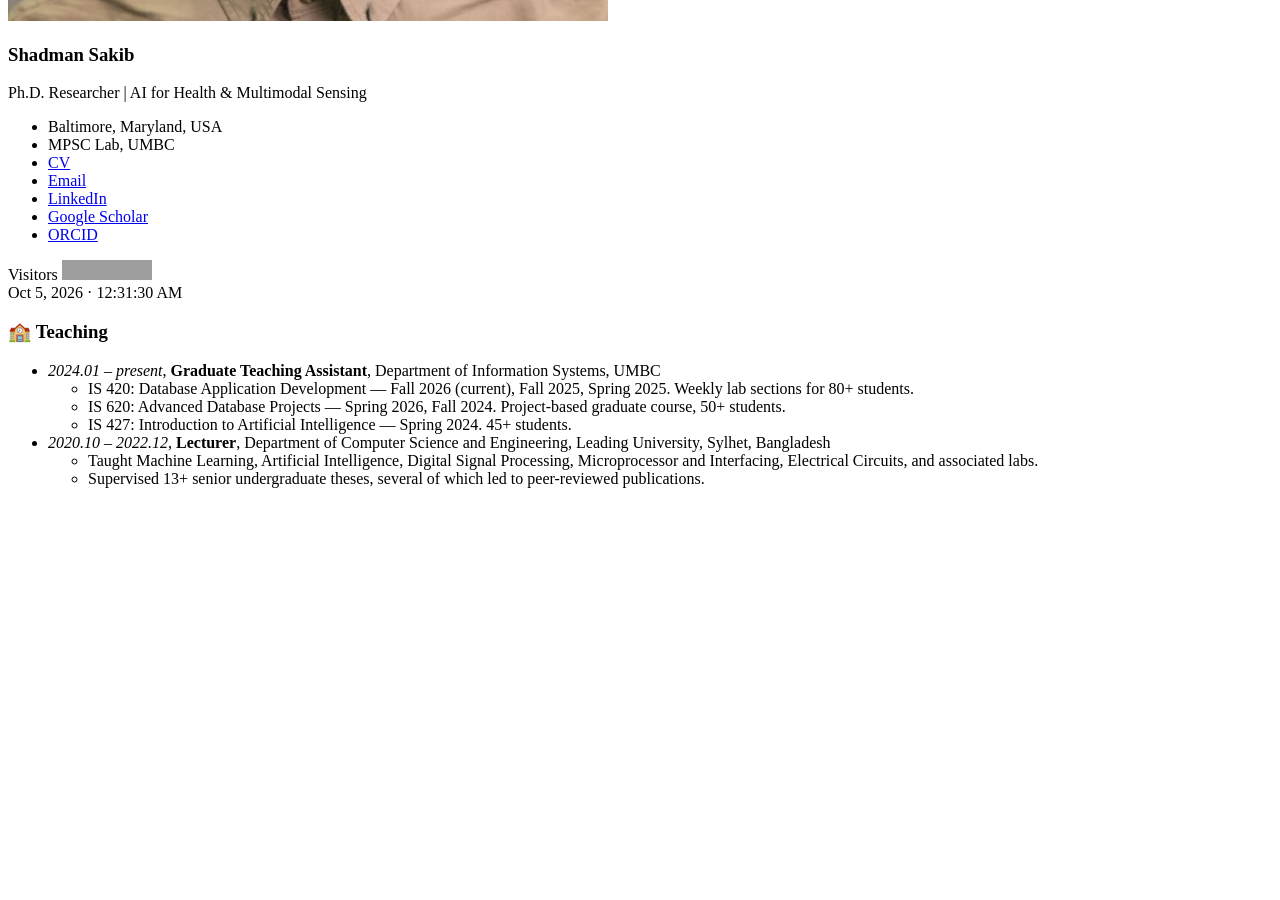
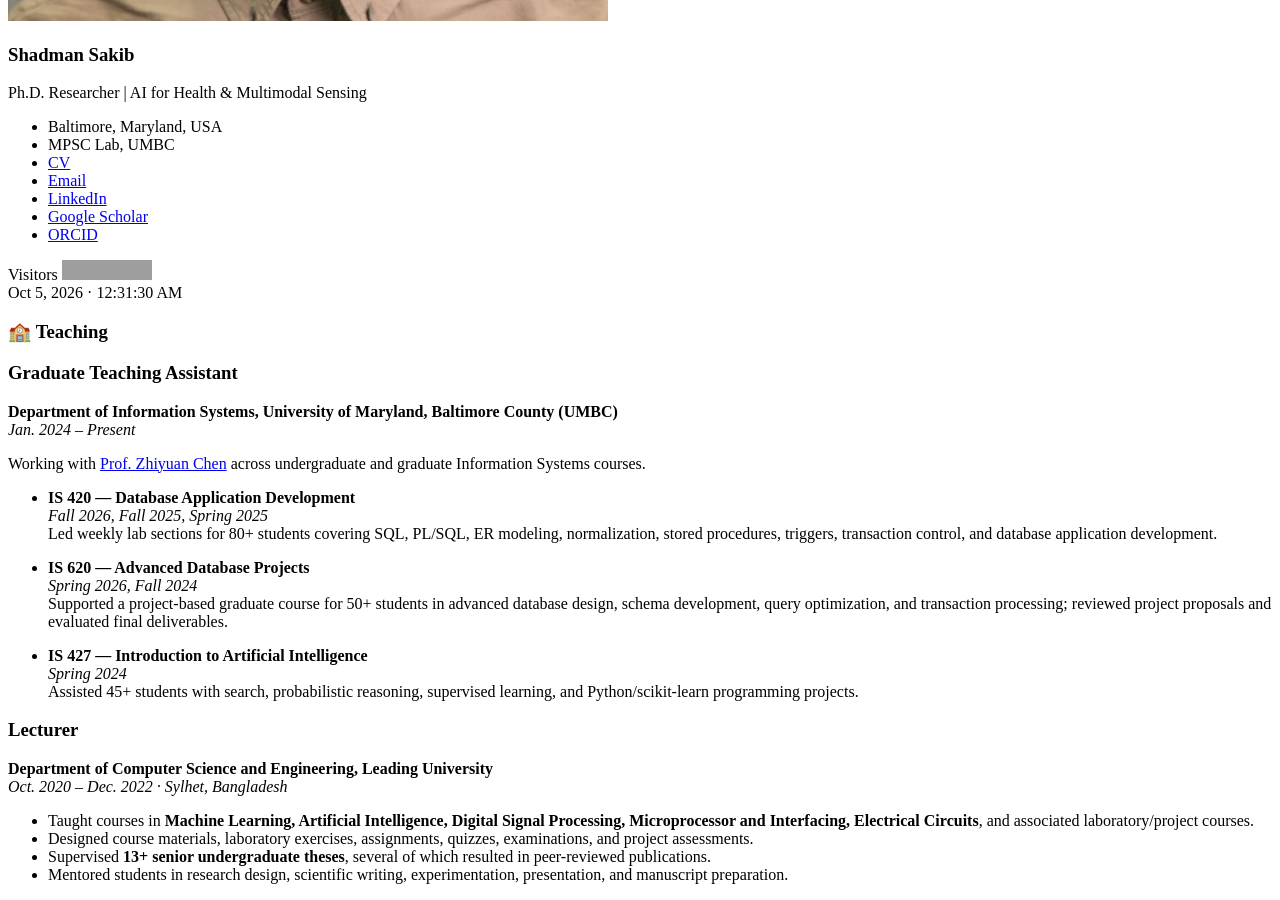
Before and after one commit to sakibshadman/sakibshadman.github.io, a Jekyll site: the page built from _pages/includes/teaching.md, in a window 1280 px wide and 900 px high, scrolled down 799 px. Built offline with Jekyll 4.4.1, drawn with Linux system fonts in a browser that asks for light colours; our own code applies the rules of GitHub Pages for plain Markdown files; before the commit the page ends 1303 px from its top, so only the background shows below that; grey boxes are pictures that could not be loaded.

Commit message:
Update teaching.md

```diff
--- a/_pages/includes/teaching.md
+++ b/_pages/includes/teaching.md
@@ -1,8 +1,29 @@
 # 🏫 Teaching
-- *2024.01 – present*, **Graduate Teaching Assistant**, Department of Information Systems, UMBC
-    - IS 420: Database Application Development — Fall 2026 (current), Fall 2025, Spring 2025. Weekly lab sections for 80+ students.
-    - IS 620: Advanced Database Projects — Spring 2026, Fall 2024. Project-based graduate course, 50+ students.
-    - IS 427: Introduction to Artificial Intelligence — Spring 2024. 45+ students.
-- *2020.10 – 2022.12*, **Lecturer**, Department of Computer Science and Engineering, Leading University, Sylhet, Bangladesh
-    - Taught Machine Learning, Artificial Intelligence, Digital Signal Processing, Microprocessor and Interfacing, Electrical Circuits, and associated labs.
-    - Supervised 13+ senior undergraduate theses, several of which led to peer-reviewed publications.
+
+### Graduate Teaching Assistant
+**Department of Information Systems, University of Maryland, Baltimore County (UMBC)**
+*Jan. 2024 – Present*
+
+Working with [Prof. Zhiyuan Chen](https://userpages.umbc.edu/~zhchen/) across undergraduate and graduate Information Systems courses.
+
+- **IS 420 — Database Application Development**
+  *Fall 2026, Fall 2025, Spring 2025*
+  Led weekly lab sections for 80+ students covering SQL, PL/SQL, ER modeling, normalization, stored procedures, triggers, transaction control, and database application development.
+
+- **IS 620 — Advanced Database Projects**
+  *Spring 2026, Fall 2024*
+  Supported a project-based graduate course for 50+ students in advanced database design, schema development, query optimization, and transaction processing; reviewed project proposals and evaluated final deliverables.
+
+- **IS 427 — Introduction to Artificial Intelligence**
+  *Spring 2024*
+  Assisted 45+ students with search, probabilistic reasoning, supervised learning, and Python/scikit-learn programming projects.
+
+
+### Lecturer
+**Department of Computer Science and Engineering, Leading University**
+*Oct. 2020 – Dec. 2022 · Sylhet, Bangladesh*
+
+- Taught courses in **Machine Learning, Artificial Intelligence, Digital Signal Processing, Microprocessor and Interfacing, Electrical Circuits**, and associated laboratory/project courses.
+- Designed course materials, laboratory exercises, assignments, quizzes, examinations, and project assessments.
+- Supervised **13+ senior undergraduate theses**, several of which resulted in peer-reviewed publications.
+- Mentored students in research design, scientific writing, experimentation, presentation, and manuscript preparation.
```
